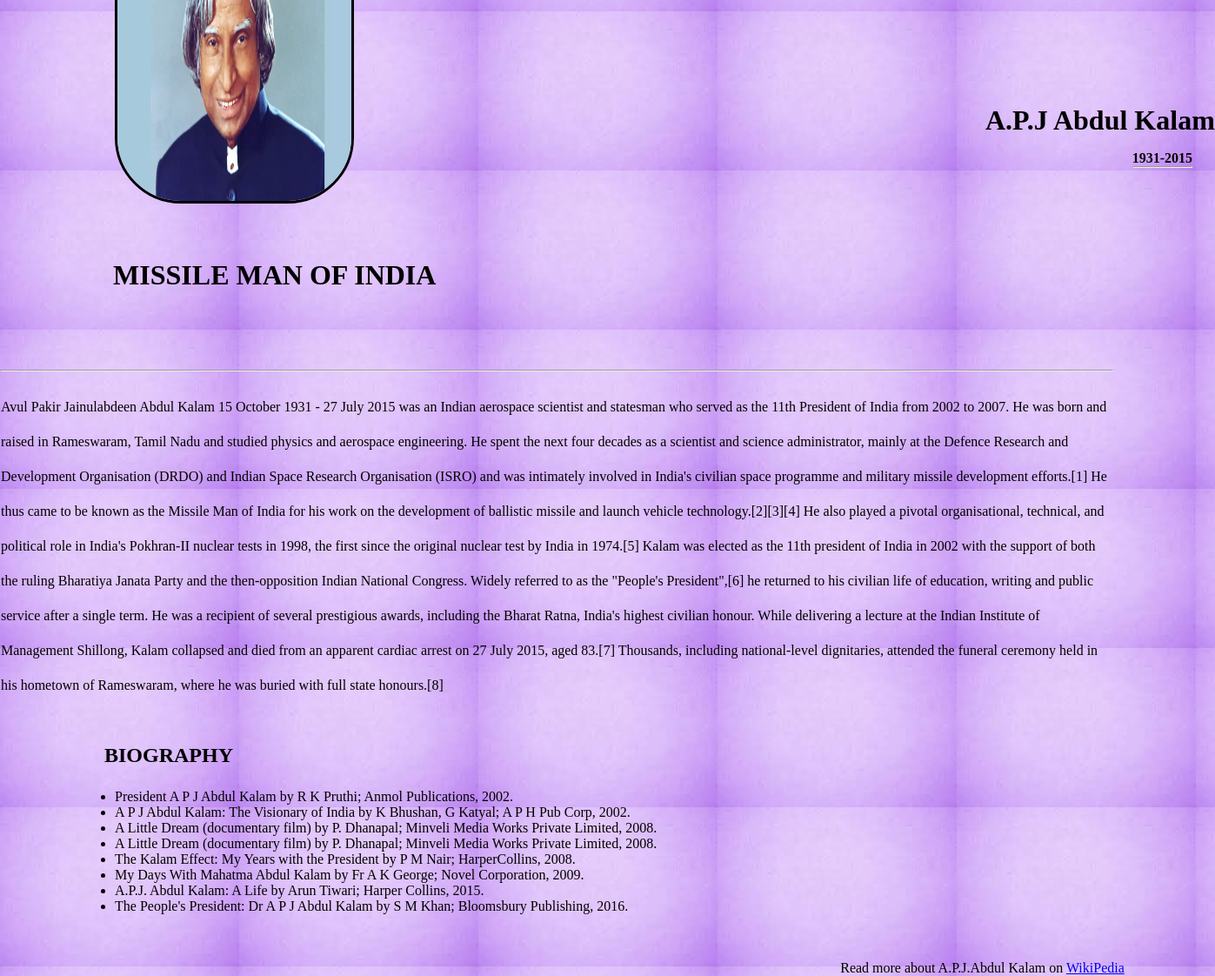
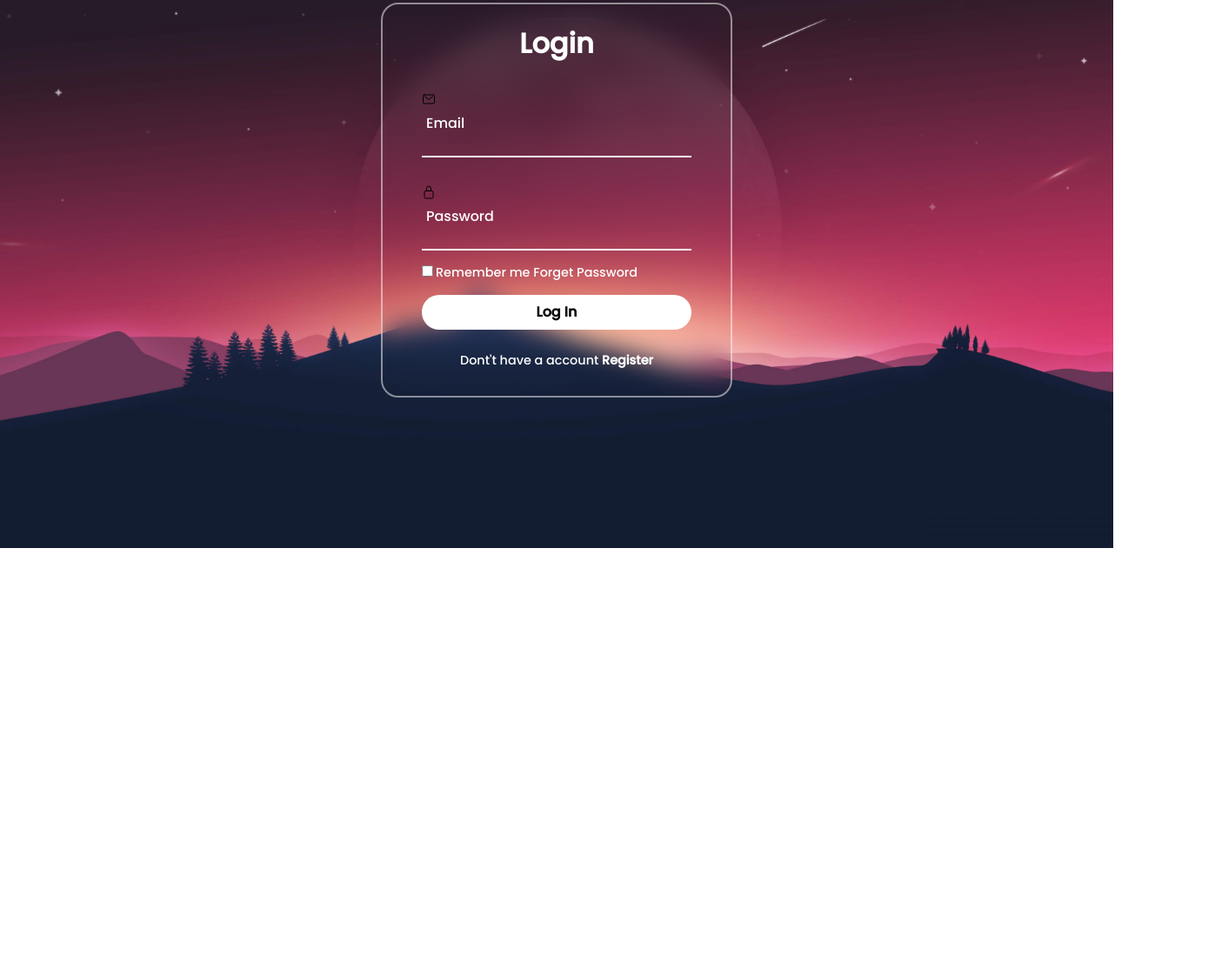
Before and after one commit to iutkarsh077/Login-Page, a plain HTML site: page index.html in a window 1280 px wide. Shown: the part 170-1292 px from the top of the page at 87% size, 1397 px wide, since content can reach past the window. After the commit the page ends 800 px from the top, so only its background shows below. Drawn offline with nearby package versions, Linux system fonts and the light colour scheme.

Commit message:
wALLPAPER AND LOG IN WEBSITE

```diff
--- a/index.html
+++ b/index.html
@@ -1,34 +1,40 @@
 <!DOCTYPE html>
 <html lang="en">
 <head>
-    <meta charset="UTF-8">
-    <meta http-equiv="X-UA-Compatible" content="IE=edge">
-    <meta name="viewport" content="width=device-width, initial-scale=1.0">
-    <link rel="stylesheet" href="style01.css">
-    <title>The Tribute</title>
+  <meta charset="UTF-8">
+  <meta http-equiv="X-UA-Compatible" content="IE=edge">
+  <meta name="viewport" content="width=device-width, initial-scale=1.0">
+  <link rel="stylesheet" href="style01.css">
+  <title>MR. GTx GAMERZ</title>
 </head>
-<body class="body">
-    <div class="img">
-        <img src="apj.webp" alt="Photo">
+<body>
+  <section>
+    <div class="form-box">
+      <div class="form-value">
+        <form action="">
+          <h2>Login</h2>
+          <div class="inputbox">
+            <ion-icon name="mail-outline"></ion-icon>
+            <input type="email" required>
+            <label for="">Email</label>
+          </div>
+          <div class="inputbox">
+            <ion-icon name="lock-closed-outline"></ion-icon>
+            <input type="password" required>
+            <label for="">Password</label>
+          </div>
+          <div class="forget">
+            <label for=""><input type="checkbox">Remember me <a href="#">Forget Password</a></label>
+          </div>
+          <button>Log In</button>
+          <div class="register">
+            <p>Dont't have a account <a href="#">Register</a></p>
+          </div>
+        </form>
+      </div>
     </div>
-    <h1 class="name">A.P.J Abdul Kalam</h1>
-    <h4 class="dur">1931-2015 <hr></h4>
-    <h1 class="missile">MISSILE MAN OF INDIA</h1>
-    <hr>
-    <div class="about">Avul Pakir Jainulabdeen Abdul Kalam 15 October 1931 - 27 July 2015 was an Indian aerospace scientist and statesman who served as the 11th President of India from 2002 to 2007. He was born and raised in Rameswaram, Tamil Nadu and studied physics and aerospace engineering. He spent the next four decades as a scientist and science administrator, mainly at the Defence Research and Development Organisation (DRDO) and Indian Space Research Organisation (ISRO) and was intimately involved in India's civilian space programme and military missile development efforts.[1] He thus came to be known as the Missile Man of India for his work on the development of ballistic missile and launch vehicle technology.[2][3][4] He also played a pivotal organisational, technical, and political role in India's Pokhran-II nuclear tests in 1998, the first since the original nuclear test by India in 1974.[5]
-
-        Kalam was elected as the 11th president of India in 2002 with the support of both the ruling Bharatiya Janata Party and the then-opposition Indian National Congress. Widely referred to as the "People's President",[6] he returned to his civilian life of education, writing and public service after a single term. He was a recipient of several prestigious awards, including the Bharat Ratna, India's highest civilian honour.
-
-        While delivering a lecture at the Indian Institute of Management Shillong, Kalam collapsed and died from an apparent cardiac arrest on 27 July 2015, aged 83.[7] Thousands, including national-level dignitaries, attended the funeral ceremony held in his hometown of Rameswaram, where he was buried with full state honours.[8]
-        </div>
-        <h2 class="bi">BIOGRAPHY</h2>
-        <div class="bio"><ul>
-            <li> President A P J Abdul Kalam by R K Pruthi; Anmol Publications, 2002.</li>
-            <li> A P J Abdul Kalam: The Visionary of India by K Bhushan, G Katyal; A P H Pub Corp, 2002.</li>
-            <li>A Little Dream (documentary film) by P. Dhanapal; Minveli Media Works Private Limited, 2008.</li>
-            <li> A Little Dream (documentary film) by P. Dhanapal; Minveli Media Works Private Limited, 2008.</li>
-            <li>The Kalam Effect: My Years with the President by P M Nair; HarperCollins, 2008.</li>
-            <li>My Days With Mahatma Abdul Kalam by Fr A K George; Novel Corporation, 2009.</li>
-            <li>A.P.J. Abdul Kalam: A Life by Arun Tiwari; Harper Collins, 2015.</li>
-            <li>The People's President: Dr A P J Abdul Kalam by S M Khan; Bloomsbury Publishing, 2016.</li></ul></div><div class="wiki">Read more about A.P.J.Abdul Kalam on <a href="https://en.wikipedia.org/wiki/A._P._J._Abdul_Kalam" target="_blank">WikiPedia</a></div>
+  </section>
+  <script type="module" src="https://unpkg.com/ionicons@5.5.2/dist/ionicons/ionicons.esm.js"></script>
+  <script nomodule src="https://unpkg.com/ionicons@5.5.2/dist/ionicons/ionicons.js"></script>
 </body>
+</html>
--- a/style01.css
+++ b/style01.css
@@ -1,89 +1,136 @@
+@import url('https://fonts.googleapis.com/css2?family=Poppins:wght@500&display=swap');
+
 *{
-    margin: 0px;
+    margin: 0;
     padding: 0;
-}
-body{
-    background-image: url("back.jpg");
+    font-family: 'poppins', sans-serif;
 }
 
-.body img{
-    display: inline-block;
-    height: 42vh;
-    width: 269px;
-    position: relative;
-    top: 62px;
-    left: 132px;
-    border: 3px solid black;
-    border-radius: 76px;
-}
-.name{
-    display: inline-block;
-    position: relative;
-    top: -56px;
-    left: 1133px;
-    height: 30vh;
-    font-weight:bolder;
-    font-style: normal;
-}
-.name:hover{
-    color: red;
-}
-.dur{
-    display: inline-block;
-    position: relative;
-    top: -12px;
-    left: 1034px;
-    height: 30vh;
+section{
+    display: flex;
+    justify-content: center;
+    align-items: center;
+    min-height: 100vh;
+    width: 100%;
+
+    background: url('wallpaperflare.com_wallpaper[43].jpg')no-repeat;
+    background-position: center;
+    background-size: cover;
 }
 
-.missile{
-    display: inline-block;
+.form-box{
     position: relative;
-    top: 122px;
-    left: -211px;
-    font-weight:bolder;
-    font-style: normal;
+    width: 400px;
+    height: 450px;
+    background: transparent;
+    border: 2px solid rgba(255, 255, 255, 0.5);
+    border-radius: 20px;
+    backdrop-filter: blur(15px);
+    display: flex;
+    justify-content: center;
+    align-items: center;
 }
-.missile:hover{
-    color: yellow;
+
+h2{
+    font-size: 2em;
+    color: #fff;
+    text-align: center;
 }
-.about{
-    display: inline-block;
+
+.inputbox{
     position: relative;
-    top: 21px;
-    left: 1px;
-    line-height: 2.5em;
-}
-.about:hover{
-    color: blue;
+    margin: 30px 0;
+    width: 310px;
+    border-bottom: 2px solid #fff;
 }
 
 
-.bi{
-    display: inline-block;
-    position: relative;
-    top: -51px;
-    left: 120px;
+.inputbox label{
+    position: absolute;
+    top: 50%;
+    left: 5px;
+    transform: translateY(-50%);
+    color: #fff;
+    font-size: 1em;
+    pointer-events: none;
+    transition: .5s;
 }
-.bi:hover{
-    color: chartreuse;
+input:focus ~ label,
+input:valid ~label{
+    top: -5px;
 }
 
-.bio{
-    display: inline-block;
-    position: relative;
-    top: 120px;
-    left: -20px;
+.inputbox input {
+    width: 100%;
+    height: 50px;
+    background: transparent;
+    border: none;
+    outline: none;
+    font-size: 1em;
+    padding: 0 35px 0 5px;
+    color: #fff;
 }
-.bio:hover{
-    color: darkorange;
+
+
+.input ion-icon{
+    position: absolute;
+    right: 8px;
+    color: #fff;
+    font-size: 1.2em;
+    top: 20px;
 }
-.wiki{
-    display: inline-block;
-    position: relative;
-    top: 191px;
-    left: 191px;
+
+.forget{
+    margin: -15px 0 15px;
+    font-size: .9em;
+    color: #fff;
+    display: flex;
+    justify-content: space-between;
 }
-.wiki:hover{
-    color: honeydew;
+
+
+.forget label input{
+    margin-right: 3px;
 }
+
+.forget label a{
+    color: #fff;
+    text-decoration: none;
+}
+
+.forget label a:hover{
+    text-decoration: underline;
+}
+
+
+button{
+    width: 100%;
+    height: 40px;
+    border-radius: 40px;
+    background: #fff;
+    border: none;
+    outline: none;
+    cursor: pointer;
+    font-size: 1em;
+    font-weight: 600;
+}
+
+
+.register{
+    font-size: .9em;
+    color: #fff;
+    text-align: center;
+    margin: 25px 0 10px;
+}
+
+
+.register p a{
+    text-decoration: none;
+    color: #fff;
+    font-weight: 600;
+}
+
+
+.register p a:hover{
+    text-decoration: underline;
+}
```
Also changed, not shown: wallpaperflare.com_wallpaper[43].jpg (added).
